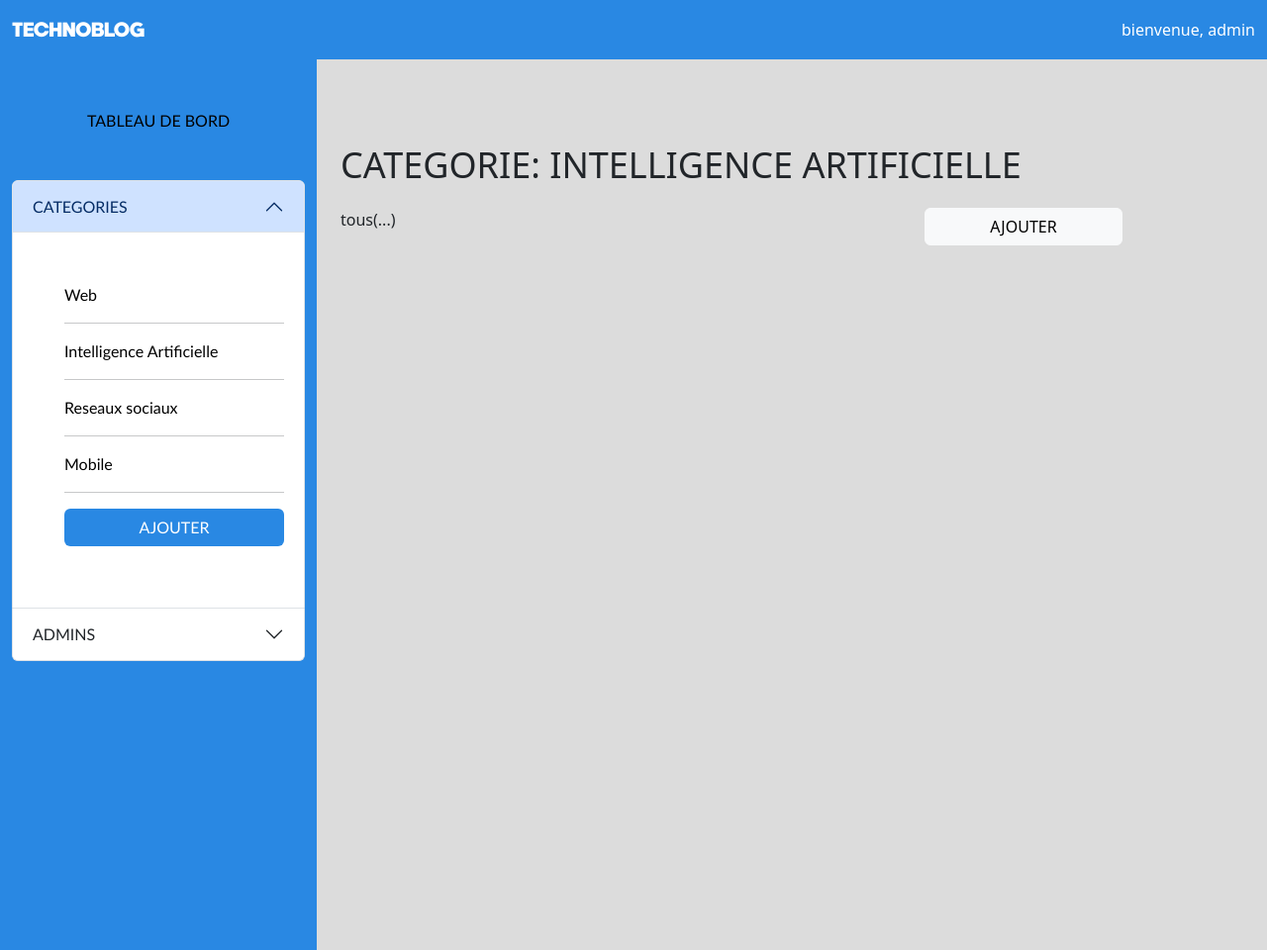
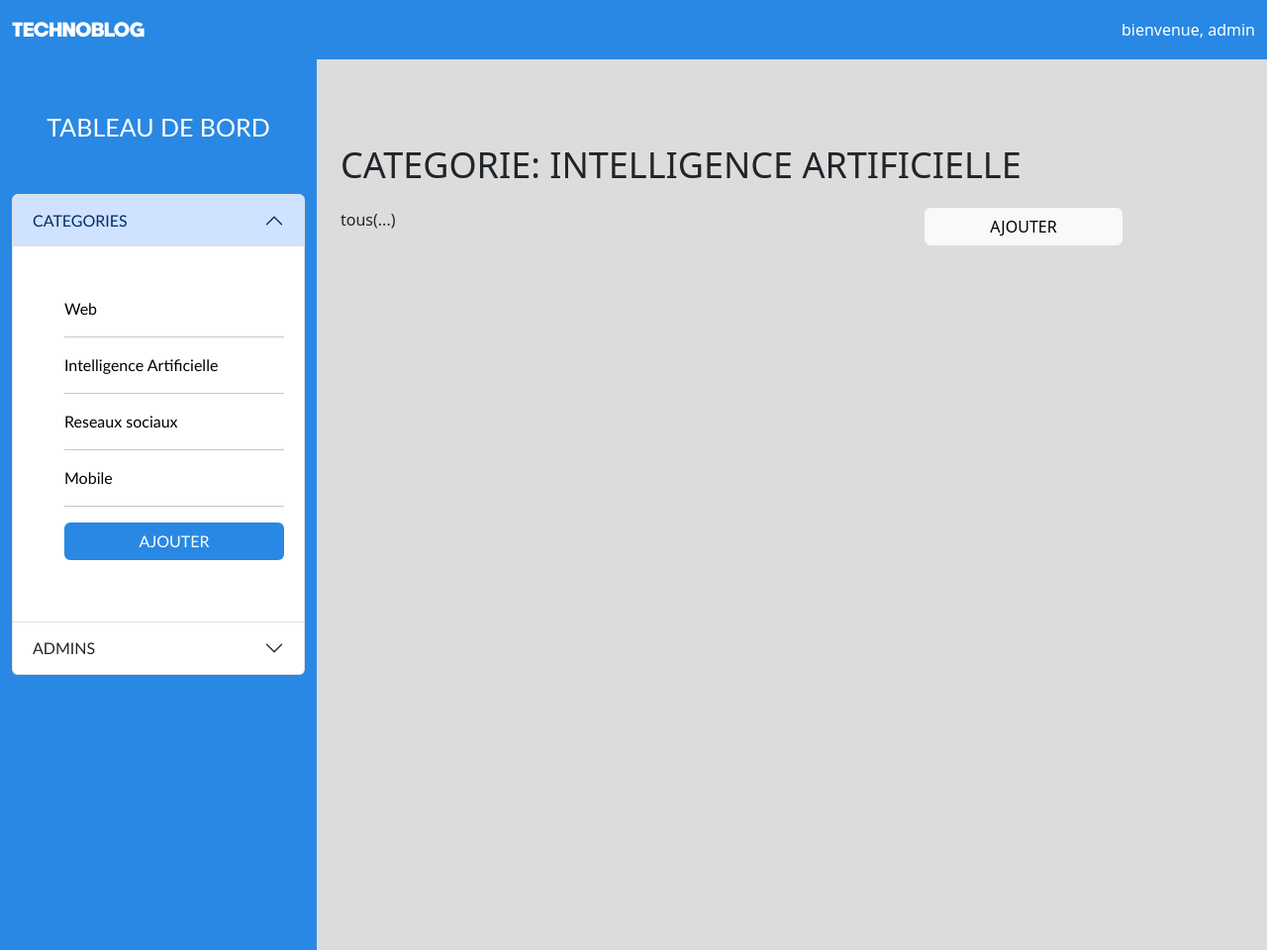
Before and after one commit to Princessai/creatix-cgt, a PHP site: page /admin/ia.php in a window 1280 px wide. Shown: the whole page at 99% size. Run offline with PHP 8.4, Linux system fonts and the light colour scheme.

Commit message:
modification dashboard

```diff
--- a/site/admin/formulaire-admin.php
+++ b/site/admin/formulaire-admin.php
@@ -20,7 +20,7 @@
             <div class="col-sm-3" id="cote">
 
 
-                <a href="dashboard.php">TABLEAU DE BORD</a>
+                <a class="dashboardName" href="dashboard.php">TABLEAU DE BORD</a>
 
                 <div class="accordion mt-5" id="accordionPanelsStayOpenExample">
                     <div class="accordion-item">
--- a/site/admin/formulaire-categorie.php
+++ b/site/admin/formulaire-categorie.php
@@ -20,7 +20,7 @@
             <div class="col-sm-3" id="cote">
 
 
-                <a href="dashboard.php">TABLEAU DE BORD</a>
+                <a class="dashboardName" href="dashboard.php">TABLEAU DE BORD</a>
 
                 <div class="accordion mt-5" id="accordionPanelsStayOpenExample">
                     <div class="accordion-item">
--- a/site/admin/ia.php
+++ b/site/admin/ia.php
@@ -5,8 +5,7 @@
   <meta charset="UTF-8">
   <meta name="viewport" content="width=device-width, initial-scale=1.0">
   <title>Document</title>
-  <link href="https://cdn.jsdelivr.net/npm/bootstrap@5.3.2/dist/css/bootstrap.min.css" rel="stylesheet"
-    integrity="sha384-T3c6CoIi6uLrA9TneNEoa7RxnatzjcDSCmG1MXxSR1GAsXEV/Dwwykc2MPK8M2HN" crossorigin="anonymous">
+  <link href="https://cdn.jsdelivr.net/npm/bootstrap@5.3.2/dist/css/bootstrap.min.css" rel="stylesheet" integrity="sha384-T3c6CoIi6uLrA9TneNEoa7RxnatzjcDSCmG1MXxSR1GAsXEV/Dwwykc2MPK8M2HN" crossorigin="anonymous">
 
 </head>
 <link rel="stylesheet" href="css/style-admin.css">
@@ -15,11 +14,11 @@
   <div class="container-fluid text-center">
     <div class="row">
       <div class="col-sm-12" id="haut-page">
-        <span class="nom-blog" >TECHNOBLOG</span> <span>bienvenue, admin</span>
+        <span class="nom-blog">TECHNOBLOG</span> <span>bienvenue, admin</span>
       </div>
       <div class="col-sm-3" id="cote">
 
-   <a href="dashboard.php">TABLEAU DE BORD</a>
+        <a class="dashboardName" href="dashboard.php">TABLEAU DE BORD</a>
 
         <div class="accordion mt-5" id="accordionPanelsStayOpenExample">
           <div class="accordion-item">
@@ -30,7 +29,7 @@
             </h2>
             <div id="panelsStayOpen-collapseOne" class="accordion-collapse collapse show">
               <div class="accordion-body">
-     <ul >
+                <ul>
                   <li><a href="web.php" class="text-categorie">Web</a></li>
                   <hr>
                   <li><a href="ia.php">Intelligence Artificielle</a></li>
@@ -84,9 +83,7 @@
       </div>
     </div>
   </div>
-  <script src="https://cdn.jsdelivr.net/npm/bootstrap@5.3.2/dist/js/bootstrap.bundle.min.js"
-    integrity="sha384-C6RzsynM9kWDrMNeT87bh95OGNyZPhcTNXj1NW7RuBCsyN/o0jlpcV8Qyq46cDfL"
-    crossorigin="anonymous"></script>
+  <script src="https://cdn.jsdelivr.net/npm/bootstrap@5.3.2/dist/js/bootstrap.bundle.min.js" integrity="sha384-C6RzsynM9kWDrMNeT87bh95OGNyZPhcTNXj1NW7RuBCsyN/o0jlpcV8Qyq46cDfL" crossorigin="anonymous"></script>
 </body>
 
 </html>
--- a/site/admin/mobile.php
+++ b/site/admin/mobile.php
@@ -19,7 +19,7 @@
       </div>
       <div class="col-sm-3" id="cote">
 
-   <a href="dashboard.php">TABLEAU DE BORD</a>
+   <a class="dashboardName" href="dashboard.php">TABLEAU DE BORD</a>
 
    <div class="accordion mt-5" id="accordionPanelsStayOpenExample">
   <div class="accordion-item">
--- a/site/admin/reseaux.php
+++ b/site/admin/reseaux.php
@@ -19,7 +19,7 @@
             </div>
             <div class="col-sm-3" id="cote">
 
-                <a href="dashboard.php">TABLEAU DE BORD</a>
+                <a class="dashboardName" href="dashboard.php">TABLEAU DE BORD</a>
 
                 <div class="accordion mt-5" id="accordionPanelsStayOpenExample">
                     <div class="accordion-item">
```
Lines whose indentation alone changed are shown as unchanged.
